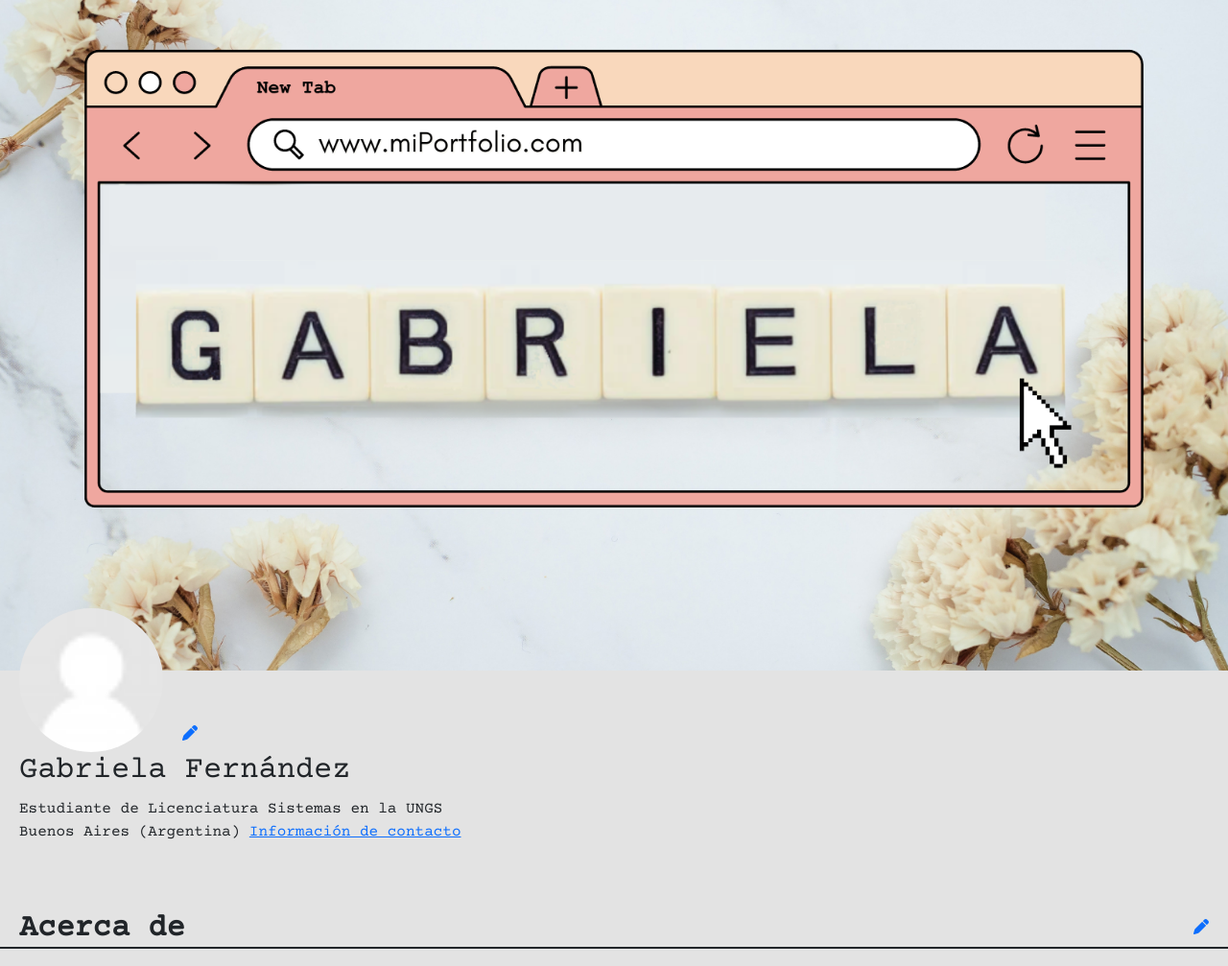
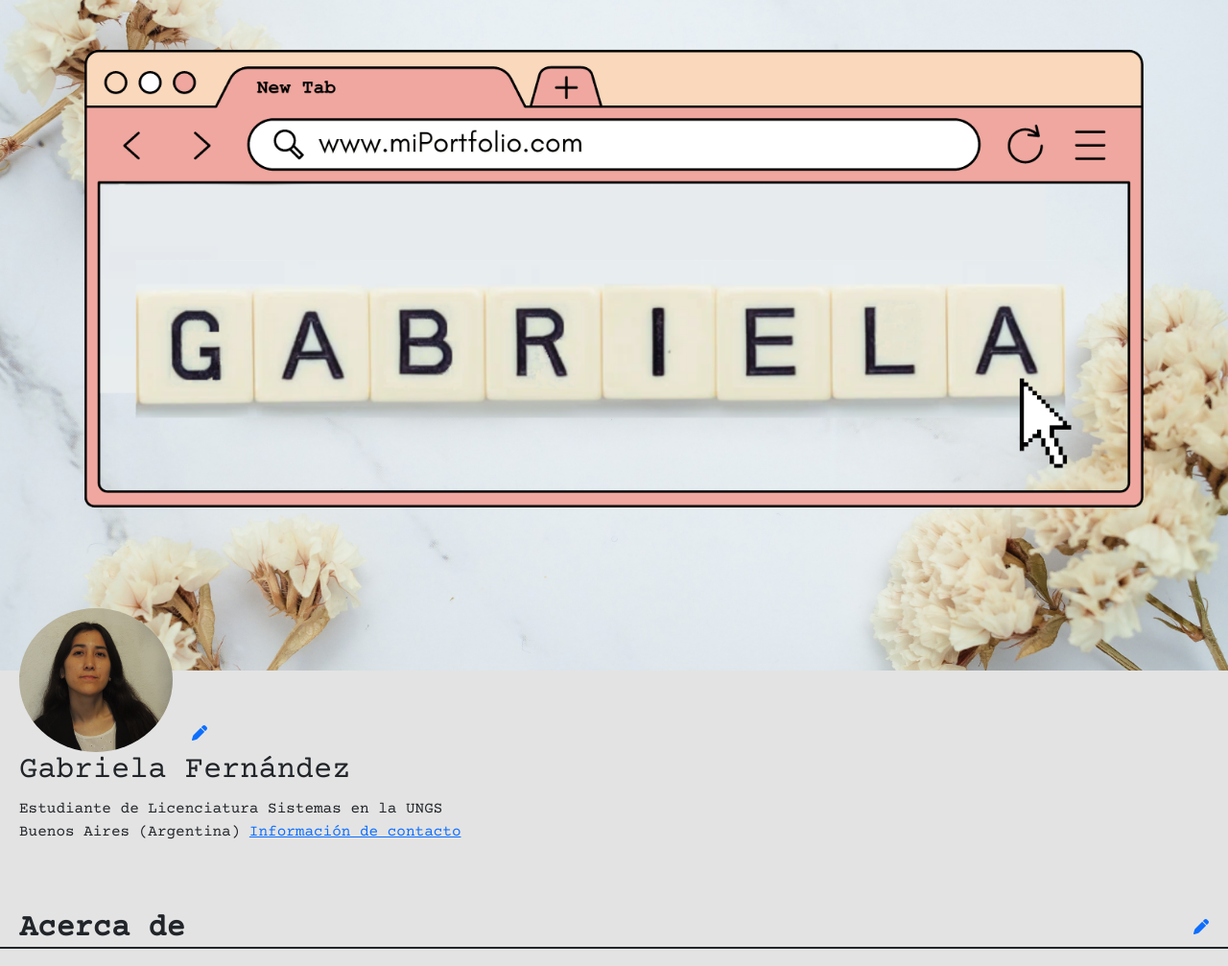
Before and after one commit to GabiiF/PortfolioFrontend, a plain HTML site: page index.html in a window 1280 px wide. Shown: the part 90-1097 px from the top of the page at 96% size. Drawn offline with nearby package versions, Linux system fonts and the light colour scheme; a web font is replaced by a local one.

Commit message:
agrego foto y arreglo forma del border-radius

```diff
--- a/index.html
+++ b/index.html
@@ -79,7 +79,7 @@
     <!-- info principal-->
     <div class="seccion2">
         <div id="info-image">
-            <img class="profile-image" src="img/login.png" alt="">
+            <img class="profile-image" src="img/gaby.png" alt="">
             <div class="btn-edit" id="editar-imagen"><a href="#" class="btn-right"><i class="fa-solid fa-pen"></i></a>
             </div>
         </div>
--- a/style.css
+++ b/style.css
@@ -103,7 +103,7 @@ body {
 /*Acerca de*/
 .profile-image {
     border-radius: 50%;
-    width: 150px;
+    width: 160px;
     height: 150px;
     margin-top: -70px;
     display: inline-block;
```
